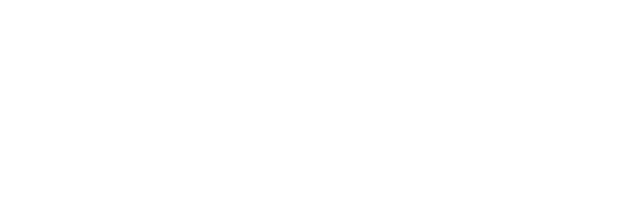
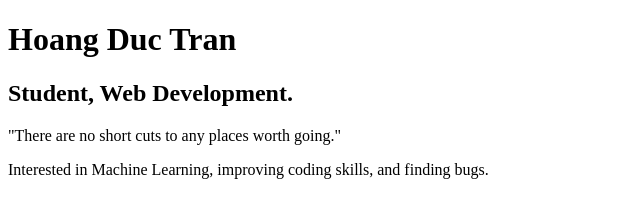
Before and after one commit to Hoang-Tran-Fullstack/my-personal-website1, a plain HTML site: page index.html in a window 1280 px wide. Shown: the whole page, without its empty margins (0-640 px from the left). Drawn offline with Linux system fonts and the light colour scheme.

Commit message:
modified:   index.html

```diff
--- a/index.html
+++ b/index.html
@@ -8,6 +8,13 @@
     <link rel="stylesheet" href="style.css">
 </head>
 <body>
+    <h1>Hoang Duc Tran</h1>
+
+    <div>
+    <h2>Student, Web Development.</h2>
+    <p class="home quote">"There are no short cuts to any places worth going."</p>
+    <p>Interested in Machine Learning, improving coding skills, and finding bugs.</p>
+    </div>
 
 </body>
 </html>
```
